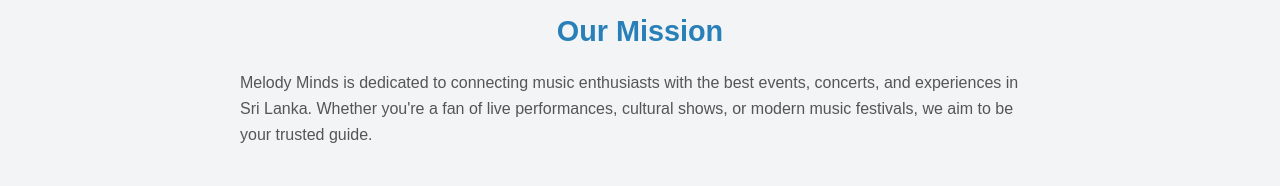
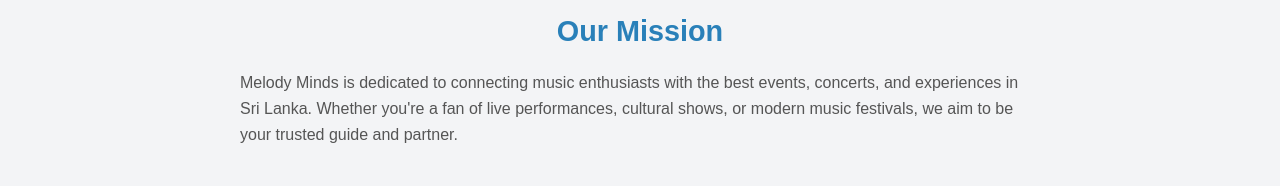
Before and after one commit to DilankaHewage/MelodyMinds_2_New, a React (Create React App) app in the folder frontend/: page /about in a window 1280 px wide. Shown: the part 326-512 px from the top of the page. Built offline with nearby package versions, Linux system fonts and the light colour scheme.

Commit message:
fetch user profiles

```diff
--- a/frontend/src/pages/AboutUs.js
+++ b/frontend/src/pages/AboutUs.js
@@ -14,7 +14,7 @@ const AboutUs = () => {
           <h2>Our Mission</h2>
           <p>
             Melody Minds is dedicated to connecting music enthusiasts with the best events, concerts, and experiences in Sri Lanka.
-            Whether you're a fan of live performances, cultural shows, or modern music festivals, we aim to be your trusted guide.
+            Whether you're a fan of live performances, cultural shows, or modern music festivals, we aim to be your trusted guide and partner.
           </p>
         </section>
         <section className="about-section">
--- a/frontend/src/pages/UserDashboard.js
+++ b/frontend/src/pages/UserDashboard.js
@@ -43,7 +43,7 @@ const UserDashboard = () => {
           const { data } = await axios.get('http://localhost:5000/api/users/profile', config); // Fetch user profile
           setUserName(data.name); // Set the user's name
         } catch (error) {
-          console.error('Error fetching user profile:', error);
+          console.error('Error fetching user profile:', error); // Handle error
         }
       }
     };
```
